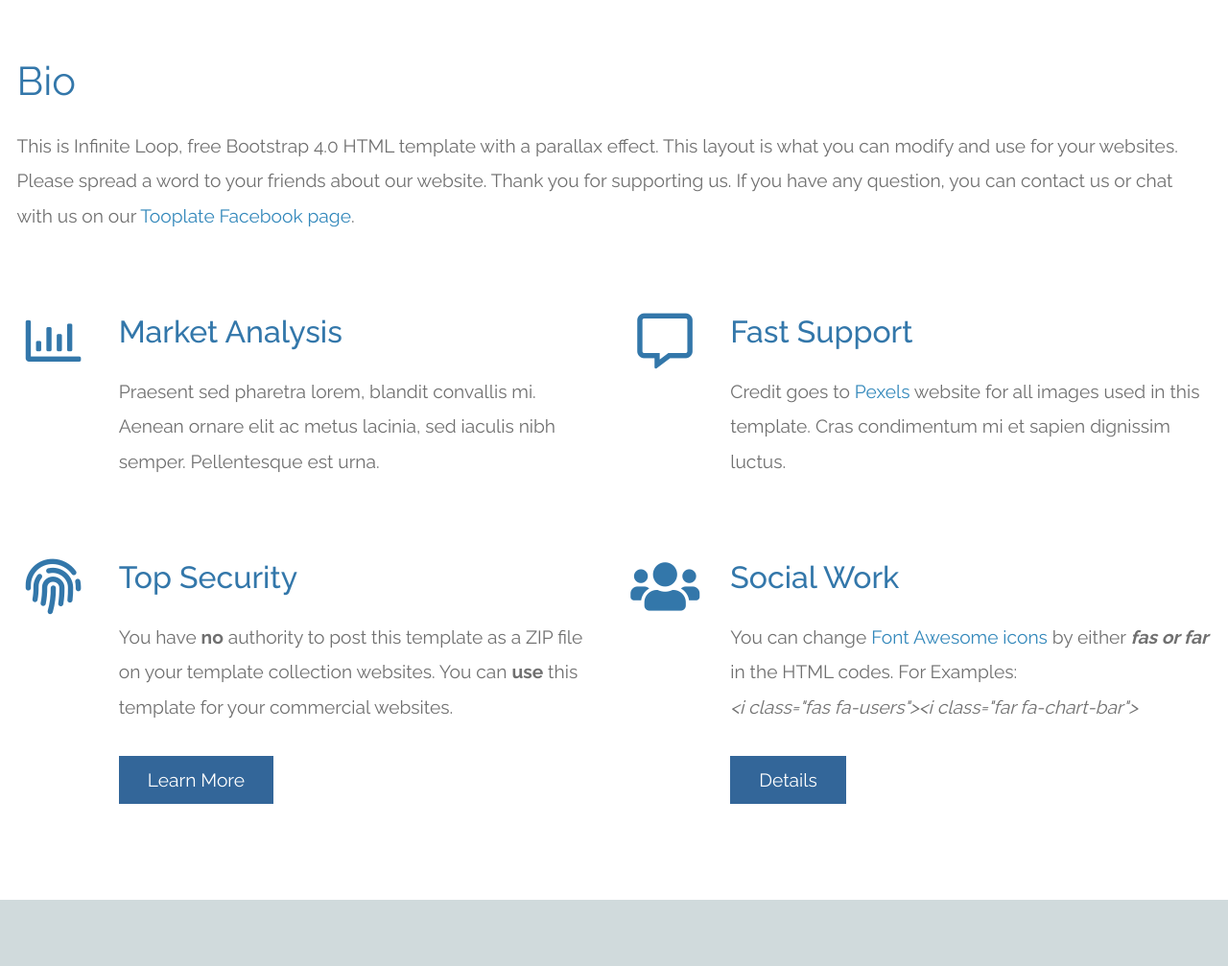
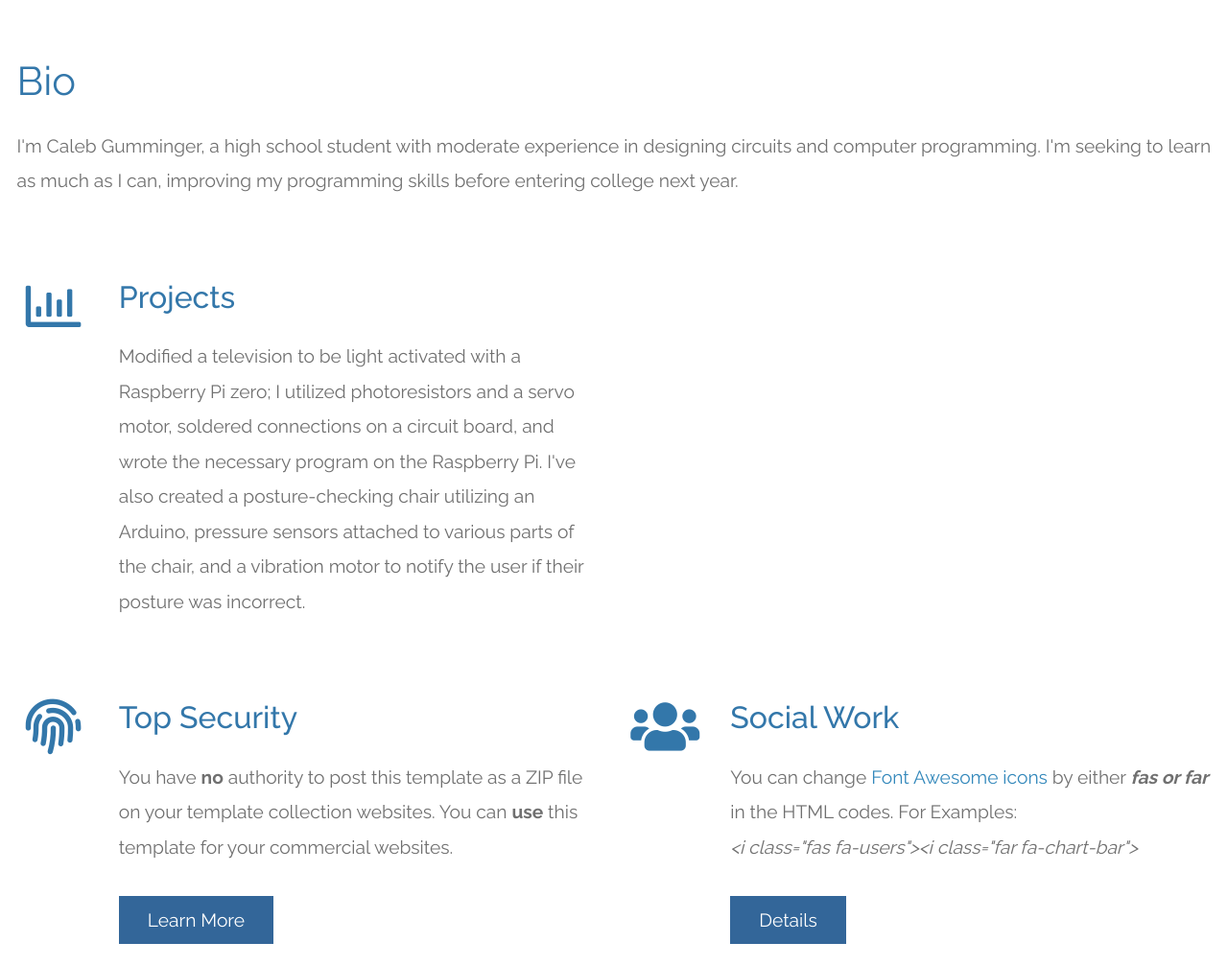
Before and after one commit to CGumminger/CGumminger.github.io, a plain HTML site: page index.html in a window 1280 px wide. Shown: the part 840-1847 px from the top of the page at 96% size. Drawn offline with Linux system fonts and the light colour scheme.

Commit message:
Update index.html

```diff
--- a/index.html
+++ b/index.html
@@ -78,7 +78,7 @@ https://www.tooplate.com/view/2117-infinite-loop
                     <div class="tm-intro-text-container">
                         <h2 class="tm-text-primary mb-4 tm-section-title">Bio</h2>
                         <p class="mb-4 tm-intro-text">
-                          This is Infinite Loop, free Bootstrap 4.0 HTML template with a parallax effect. This layout is what you can modify and use for your websites. Please spread a word to your friends about our website. Thank you for supporting us. If you have any question, you can contact us or chat with us on our <a href="https://fb.com/tooplate">Tooplate Facebook page</a>.</p>
+                          I'm Caleb Gumminger, a high school student with moderate experience in designing circuits and computer programming. I'm seeking to learn as much as I can, improving my programming skills before entering college next year</a>.</p>
                     </div>
                 </div>
 
@@ -90,20 +90,9 @@ https://www.tooplate.com/view/2117-infinite-loop
                 </div>
                 <div class="col-lg-5">
                     <div class="tm-intro-text-container">
-                        <h2 class="tm-text-primary mb-4">Market Analysis</h2>
+                        <h2 class="tm-text-primary mb-4">Projects</h2>
                         <p class="mb-4 tm-intro-text">
-                          Praesent sed pharetra lorem, blandit convallis mi. Aenean ornare elit ac metus lacinia, sed iaculis nibh semper. Pellentesque est urna.</p>
-                    </div>
-                </div>
-
-                <div class="col-lg-1">
-                    <i class="far fa-3x fa-comment-alt text-center tm-icon"></i>
-                </div>
-                <div class="col-lg-5">
-                    <div class="tm-intro-text-container">
-                        <h2 class="tm-text-primary mb-4">Fast Support</h2>
-                        <p class="mb-4 tm-intro-text">
-                          Credit goes to <a rel="nofollow" href="https://www.pexels.com">Pexels</a> website for all images used in this template. Cras condimentum mi et sapien dignissim luctus.</p>
+                          Modified a television to be light activated with a Raspberry Pi zero; I utilized photoresistors and a servo motor, soldered connections on a circuit board, and wrote the necessary program on the Raspberry Pi. I've also created a posture-checking chair utilizing an Arduino, pressure sensors attached to various parts of the chair, and a vibration motor to notify the user if their posture was incorrect.</p>
                     </div>
                 </div>
 
```
